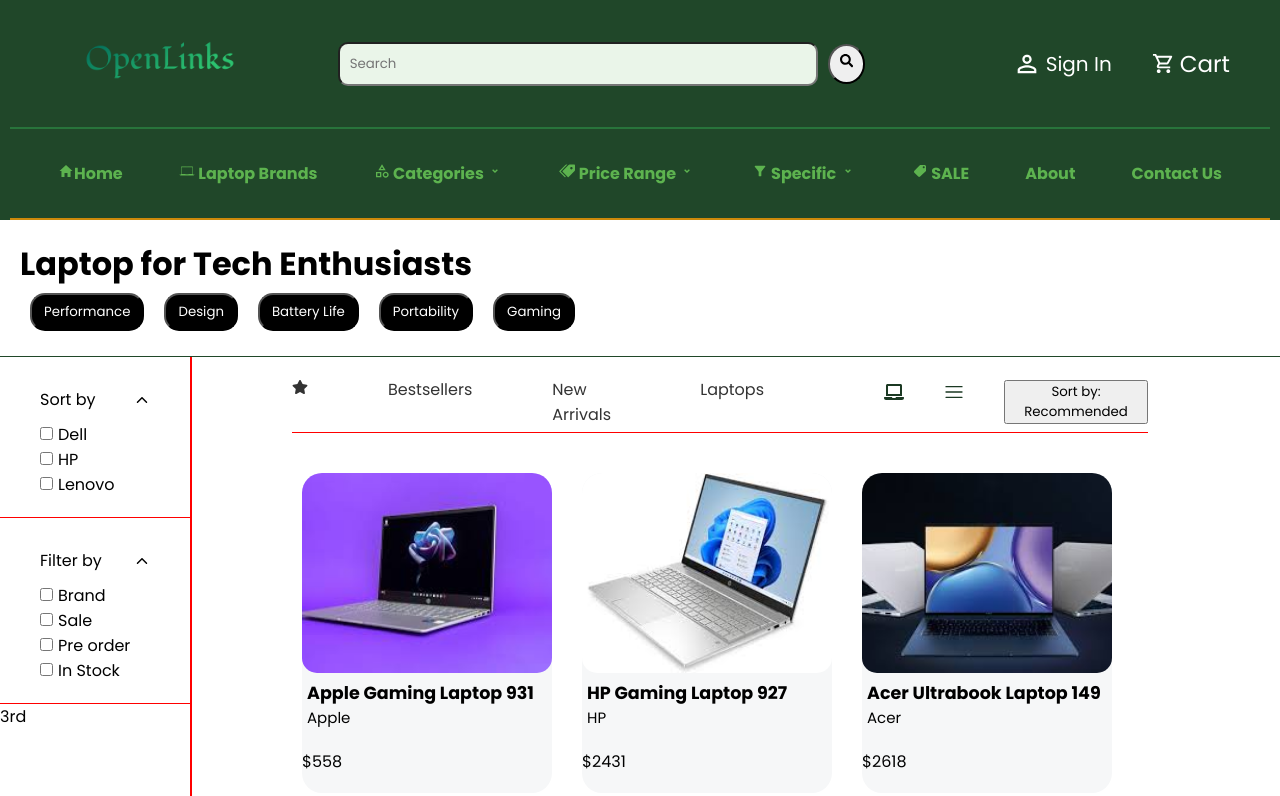
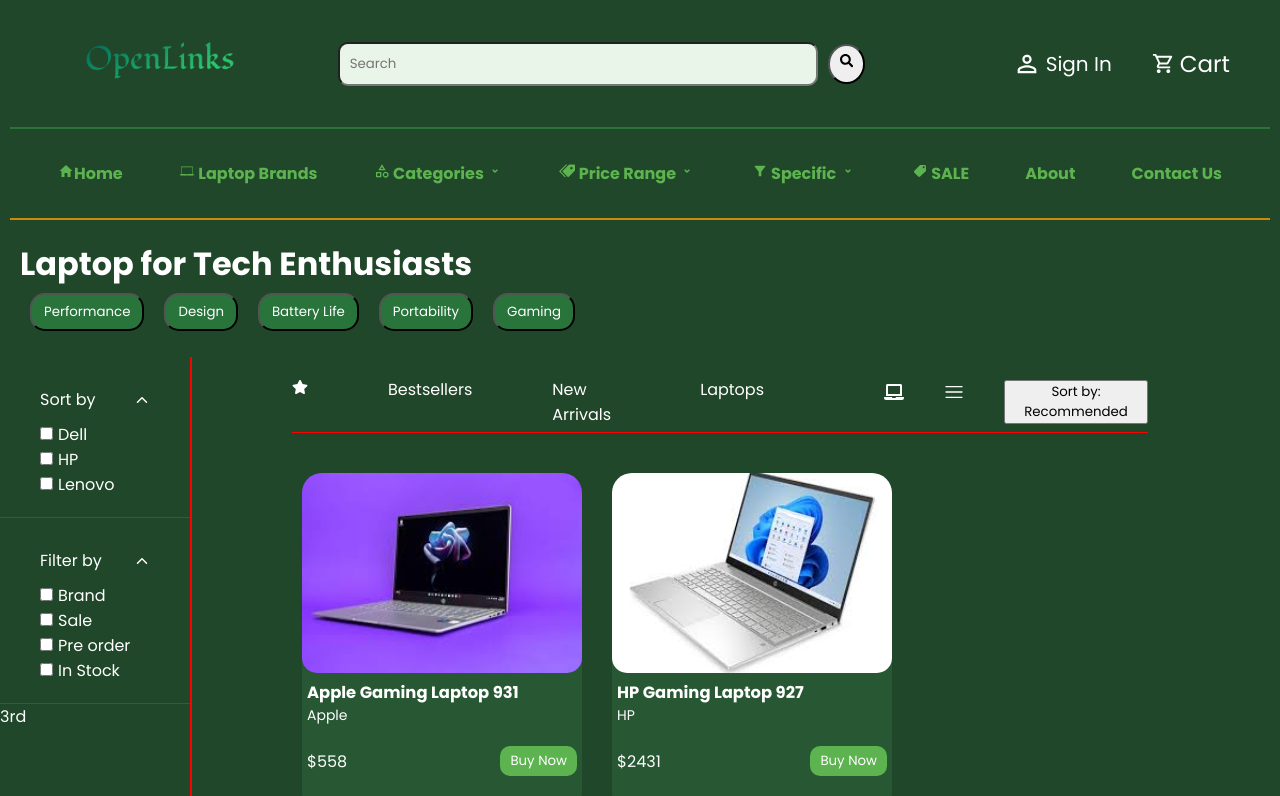
Before and after one commit to Gahbriehel/openlinks, a React (Create React App) app in the folder openlinks/: page / in a window 1280 px wide. Shown: the top 796 px of the page. Built offline with nearby package versions, Linux system fonts and the light colour scheme; data requests are answered from the project's data file.

Commit message:
enhance home component styles and add card action buttons for improved user interaction

```diff
--- a/openlinks/src/components/home.css
+++ b/openlinks/src/components/home.css
@@ -7,6 +7,8 @@
     /* Backgrounds */
     --main-bg-color: #f5f9f5;
     --nav-bg-color: #204729;
+    --nav-bg-color-light: #275833;
+    --nav-bg-color-dark: #1d3f25;
     --footer-bg-color: #1b3923;
     --input-field-bg: #eaf5e9;
 
@@ -31,8 +33,9 @@
 
 .home_container {
     width: 100%;
-    /* background: var(--nav-bg-color); */
+    background: var(--nav-bg-color);
     padding: 0;
+    color: var(--light-text);
 }
 
 .heading {
@@ -42,7 +45,7 @@
 .heading .heading_btns button {
     padding: 7px 12px;
     color: var(--light-text);
-    background-color: black;
+    background-color: var(--button-hover);
     margin: 5px 10px;
     border-radius: 15px;
 }
@@ -129,7 +132,7 @@
 .home_body .home_body_top_left ul li  {
     list-style: none;
     text-decoration: none;
-    color: black;
+    color: var(--light-text);
     padding-right: 40px;
     margin-right: 40px;
     /* display: none; */
@@ -142,7 +145,7 @@
 .home_body .home_body_top_right ul li  {
     list-style: none;
     text-decoration: none;
-    color: black;
+    color: var(--light-text);
     padding-left: 20px;
     margin-left: 20px;
 }
@@ -150,13 +153,13 @@
 
 .link {
     text-decoration: none;
-    color: var(--primary-text-color);
+    color: var(--light-text);
     transition: 0.5s;
 }
 
 .icon {
     font-size: 20px;
-    color: #1b3923;
+    color: var(--light-text);
 }
 
 .link:hover .home_body .home_body_top  {
@@ -177,13 +180,13 @@
 }
 
 .card {
-    width: 250px;
-    height: 320px ;
+    width: 280px;
+    height: 340px ;
     /* padding: 10px 10px; */
     /* border: 4px solid #f6f7f8; */
     margin-top: 20px;
     margin-left: 30px;
-    background: #f6f7f8;
+    background: var(--nav-bg-color-light);
     overflow: hidden;
     border-radius: 20px;
 }
@@ -197,10 +200,31 @@
 }
 
 .card .card_info  {
-    font-size: 15px;
+    font-size: 14px;
     margin-left: 5px;
 }
 
 .card .card_info {
     margin-bottom: 20px;
 }
+
+.card .card_actions {
+    display: flex;
+    justify-content: space-between;
+    align-items: center;
+    margin-top: 10px;
+    padding: 0 5px;
+}
+
+.card .card_actions button {
+    padding: 5px 10px;
+    border: none;
+    background: var(--button-color);
+    color: var(--light-text);
+    border-radius: 10px;
+    cursor: pointer;
+}
+
+.card .card_actions button:hover {
+    background: var(--button-hover);
+}
--- a/openlinks/src/components/home.js
+++ b/openlinks/src/components/home.js
@@ -116,10 +116,10 @@
                                                 <div className='card_info'>
                                                     <h3>{laptop.name}</h3>
                                                     <p>{laptop.brand}</p>
-                                                    {/* <p>{laptop.price}</p> */}
                                                 </div>
                                                 <div className='card_actions'>
                                                     <p>${laptop.price}</p>
+                                                    <button>Buy Now</button>
                                                 </div>
                                             </div>
                                             </>
```
